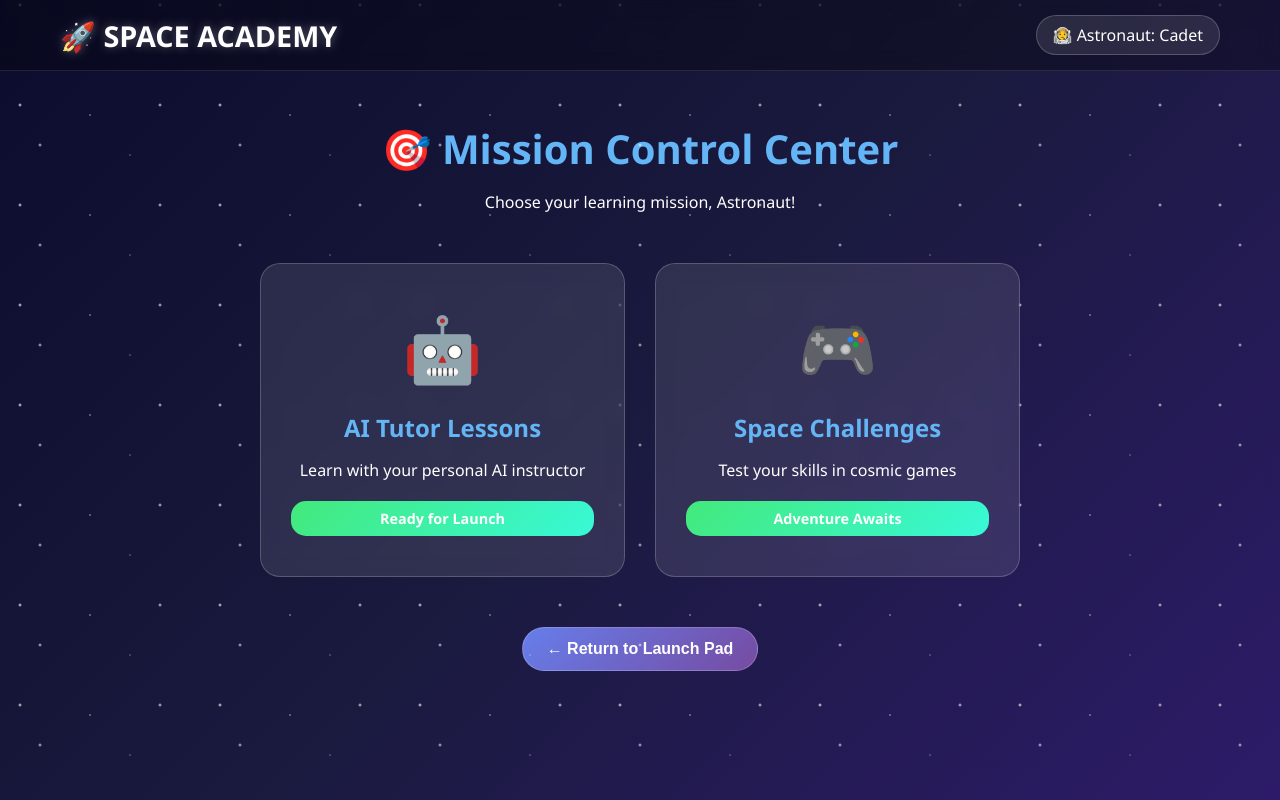
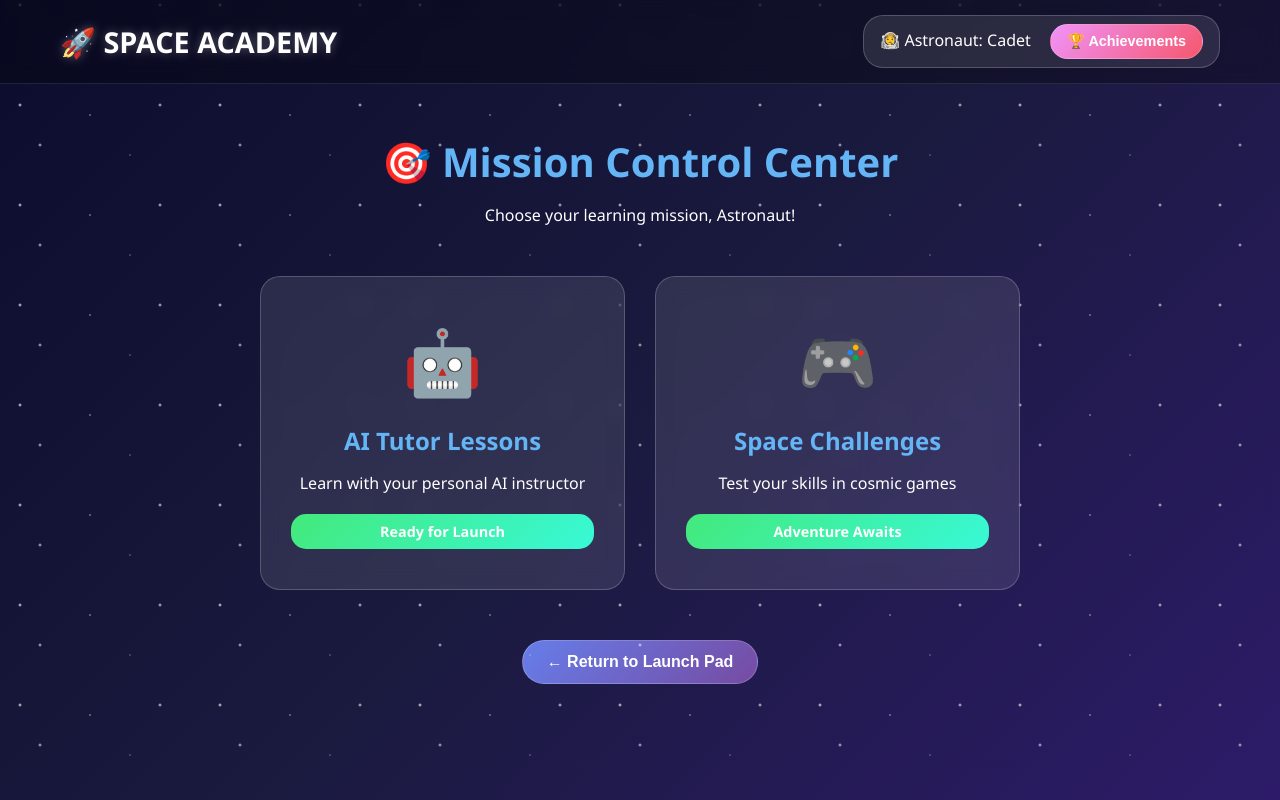
Before and after one commit to matute81/SpaceAcademy, a website: page menu.html in a window 1280 px wide. Drawn offline with Linux system fonts and the light colour scheme.

Commit message:
Add files via upload

```diff
--- a/menu.html
+++ b/menu.html
@@ -14,6 +14,7 @@
             <h1>🚀 SPACE ACADEMY</h1>
             <div class="astronaut-info">
                 <span>👨‍🚀 Astronaut: <span id="astronautName">Cadet</span></span>
+                <button class="achievements-btn" onclick="goToAchievements()">🏆 Achievements</button>
             </div>
         </div>
     </header>
```
